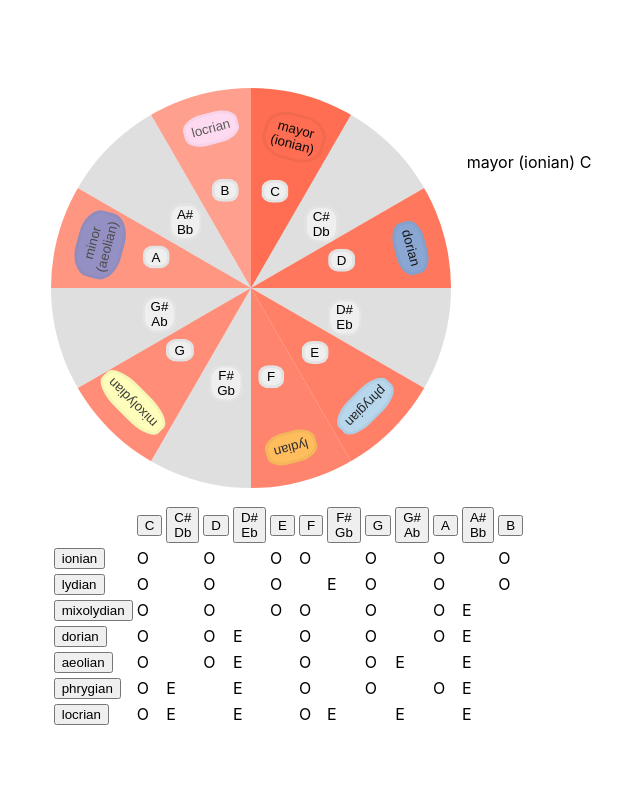
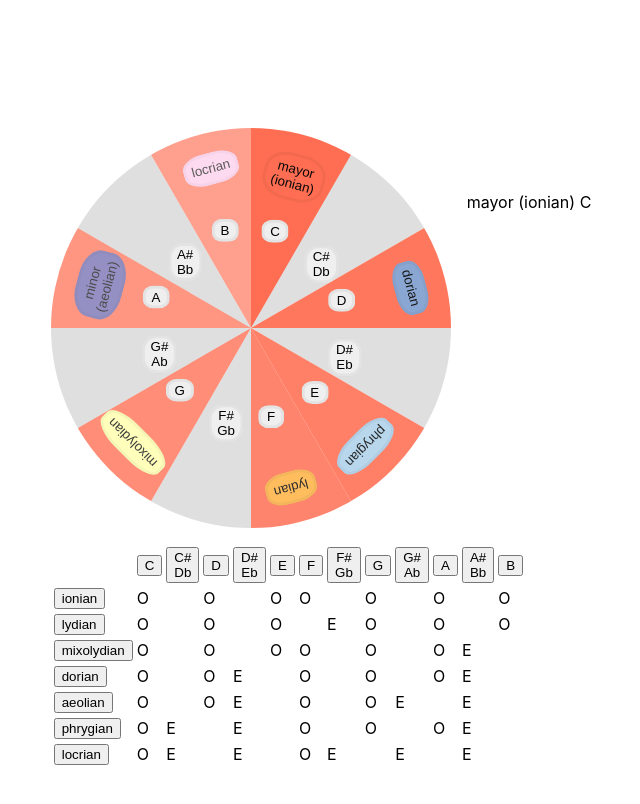
Before and after one commit to istng/music-theory-web, a React (Create React App) app: page / in a window 1280 px wide. Shown: the top 804 px of the page, without its empty margins (319-959 px from the left). Built offline with nearby package versions, Linux system fonts and the light colour scheme.

Commit message:
patch top cropped circle

```diff
--- a/src/index.scss
+++ b/src/index.scss
@@ -8,7 +8,7 @@ body {
 }
 
 html {
-  height: 100%;
+  height: 110%;
   display: flex;
   align-items: center;
   justify-content: center;
```
